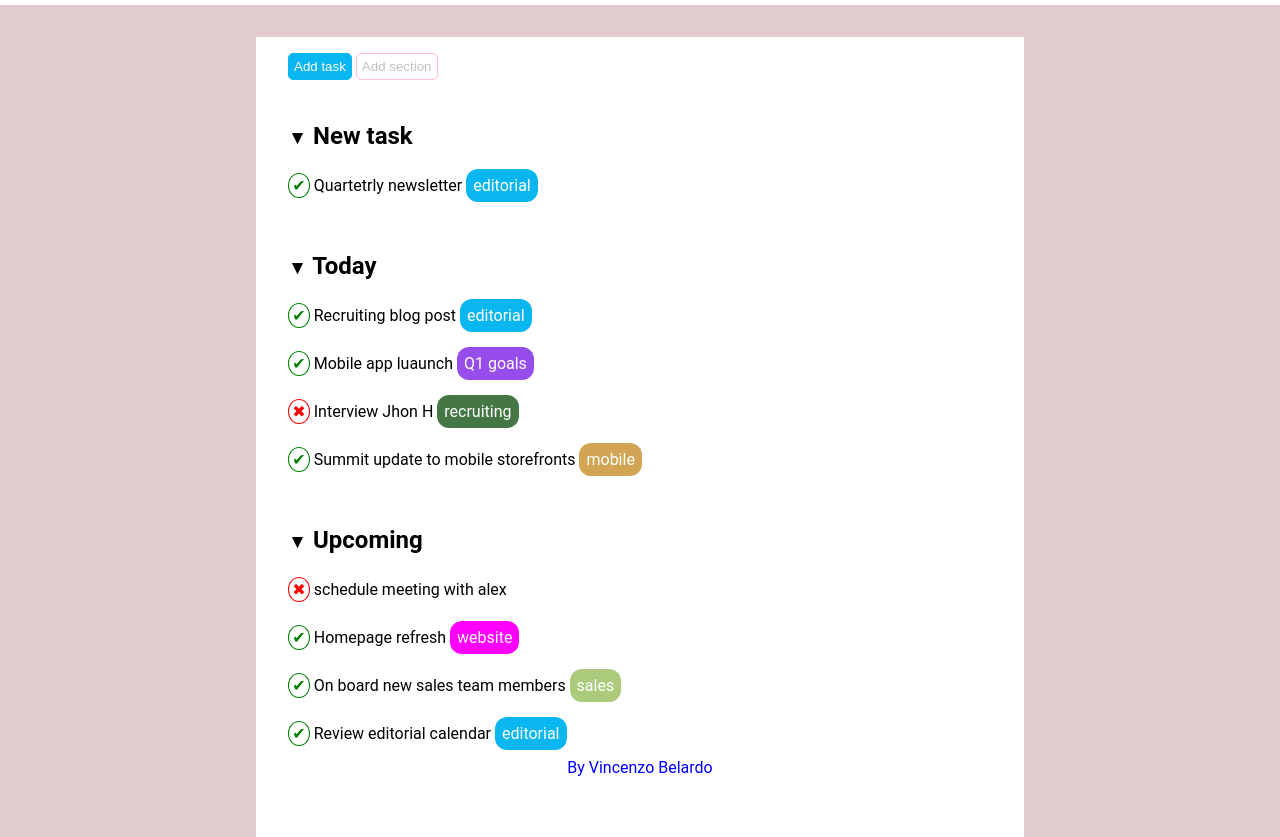
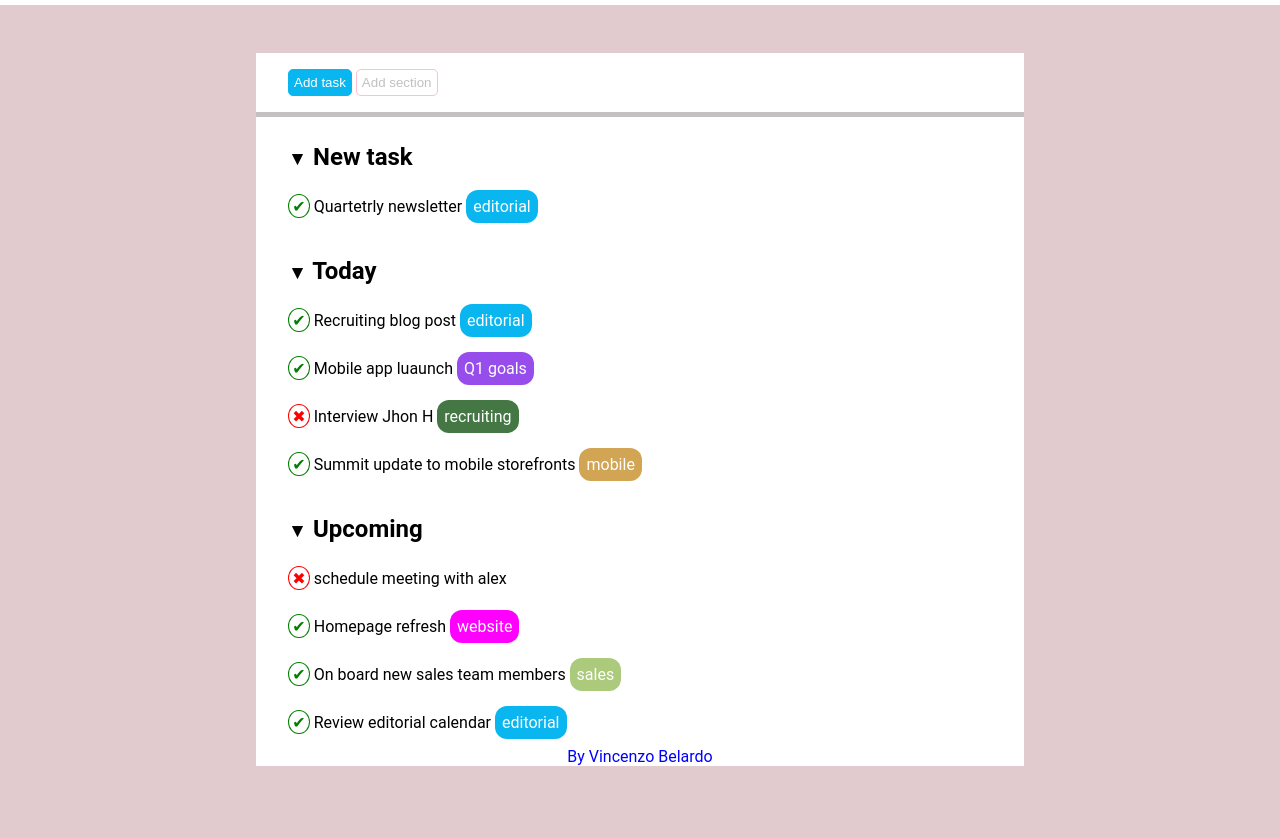
Before and after one commit to Enzo-belardo/html-css-toboolist, a plain HTML site: page index.html in a window 1280 px wide. Shown: the part 75-912 px from the top of the page. After the commit the page ends 841 px from the top, so only its background shows below. Drawn offline with Linux system fonts and the light colour scheme.

Commit message:
Ultima implementazione

```diff
--- a/index.html
+++ b/index.html
@@ -15,11 +15,11 @@
         </div>
     </header>
     <main>
-        <div class="contaneir">
-            <section class="">
-                <button id="butt-task" type="button">Add task</button>
-                <button id="butt-sect" type="button">Add section</button>
+         <section class="boxbutt">
+             <button class="butt butt-task" type="button">Add task</button>
+             <button class="butt butt-sect" type="button">Add section</button>
          </section>
+         <div class="line"></div>
          <section>
                 <ul>
                     <li class="title-list"> <span class="symbol">&#9660;</span> New task </li>
@@ -45,7 +45,6 @@
                 </ul>
          </section>
             <aside>By Vincenzo Belardo</aside>
-        </div>
     </main>
 </body>
 </html>
--- a/style.css
+++ b/style.css
@@ -26,33 +26,50 @@ body{
     margin-left: 1rem;
     margin-top: 0.5rem;
 }
-.contaneir{
+main{
     background-color: white;
     width: 60%;
-    height: 800px;
     margin: auto;
+    margin-top:3rem;
+ }
+
+.boxbutt{
+    margin-left: 2rem;
     margin-top: 2rem;
-    padding: 1rem 2rem;
+}
 
-}
-#butt-task{
+.butt{
+    margin-top: 1rem;
+ }
+
+ .butt-task{
     background-color: rgb(9, 182, 240);
     color: white;
     padding: 5px;
     border: solid 1px rgb(9, 182, 240) ;
     border-radius: 5px;
 
-}
-#butt-sect{
+ }
+ .butt-sect{
     background-color: white;
     color: rgb(194, 192, 192);
     padding: 5px;
     border: solid 1px pink;
     border-radius: 5px;
+ }
+
+
+.line{
+    width: 100%;
+    height: 0.3rem;
+    background-color:rgb(194, 192, 192);
+    margin-top: 1rem;
 }
+
 ul{
     list-style: none;
-    margin-top: 2rem;
+    margin-top: 1rem;
+    margin-left: 2rem;
 }
 li{
     line-height: 3rem;
```
Lines whose indentation alone changed are shown as unchanged.
